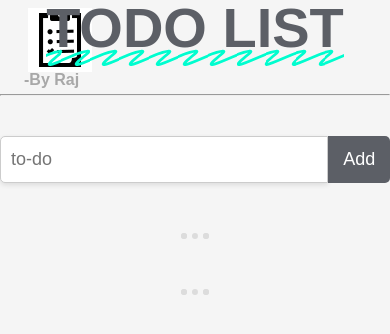
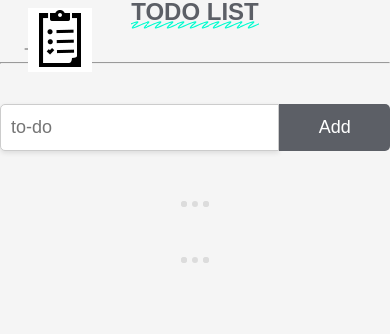
Before and after one commit to softenrj/ToDo-List, a plain HTML site: page index.html in a window 390 px wide. Drawn offline with Linux system fonts and the light colour scheme; a web font is replaced by a local one.

Commit message:
Update style.css
Add mediaQ.

```diff
--- a/style.css
+++ b/style.css
@@ -127,6 +127,24 @@ body {
     margin-left: 10px;
   }
 
+@media (max-width: 480px) {
+    .add > input {
+        width: 70%;
+    }
+
+    .add button {
+        width: 30%;
+    }
+
+    .todo-lists p {
+        min-width: 70%;
+    }
+
+    span {
+        font-size: 1.5rem;
+    }
+}
+
   .todo-lists button:hover {
     background-color: #e8bfde;
   }
```
